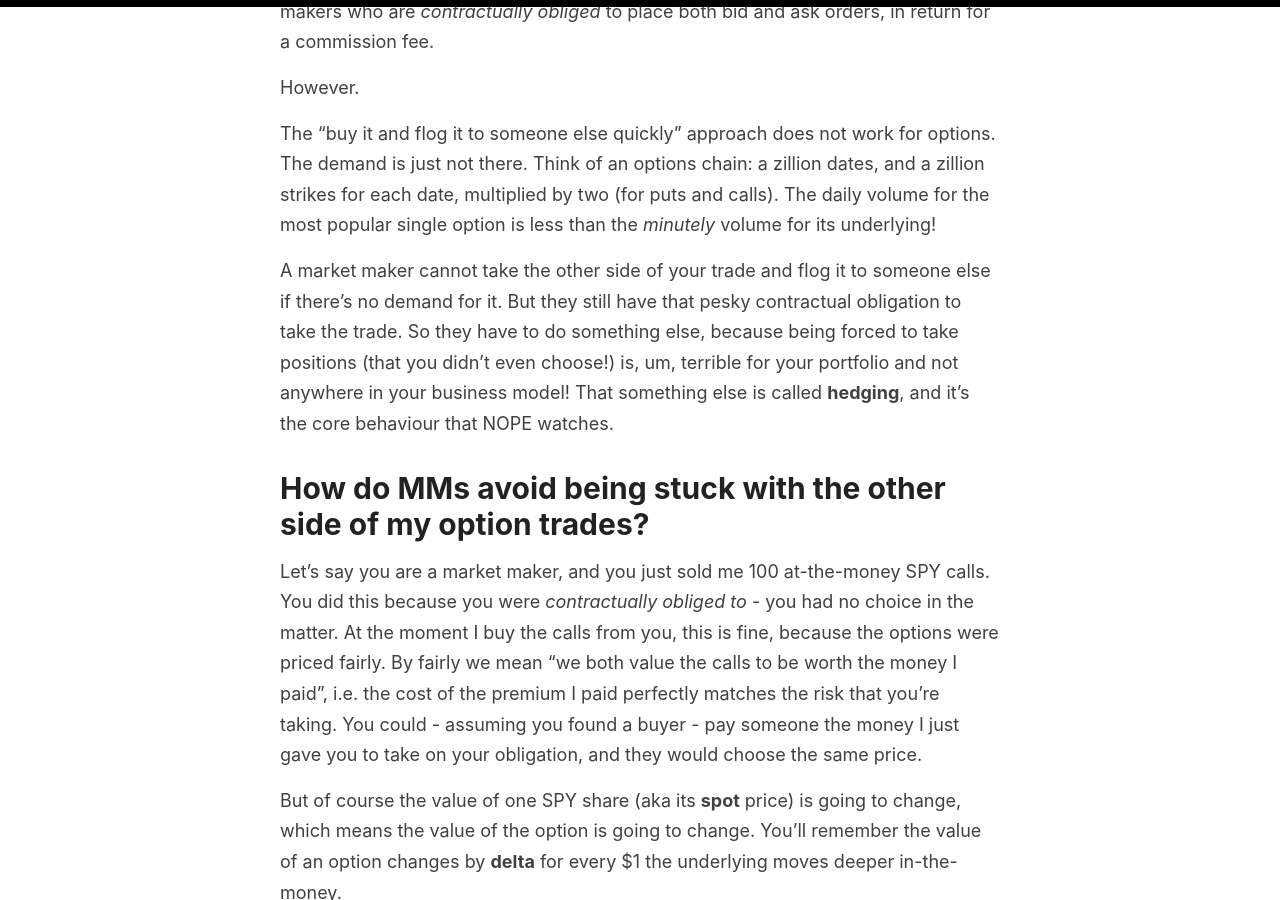
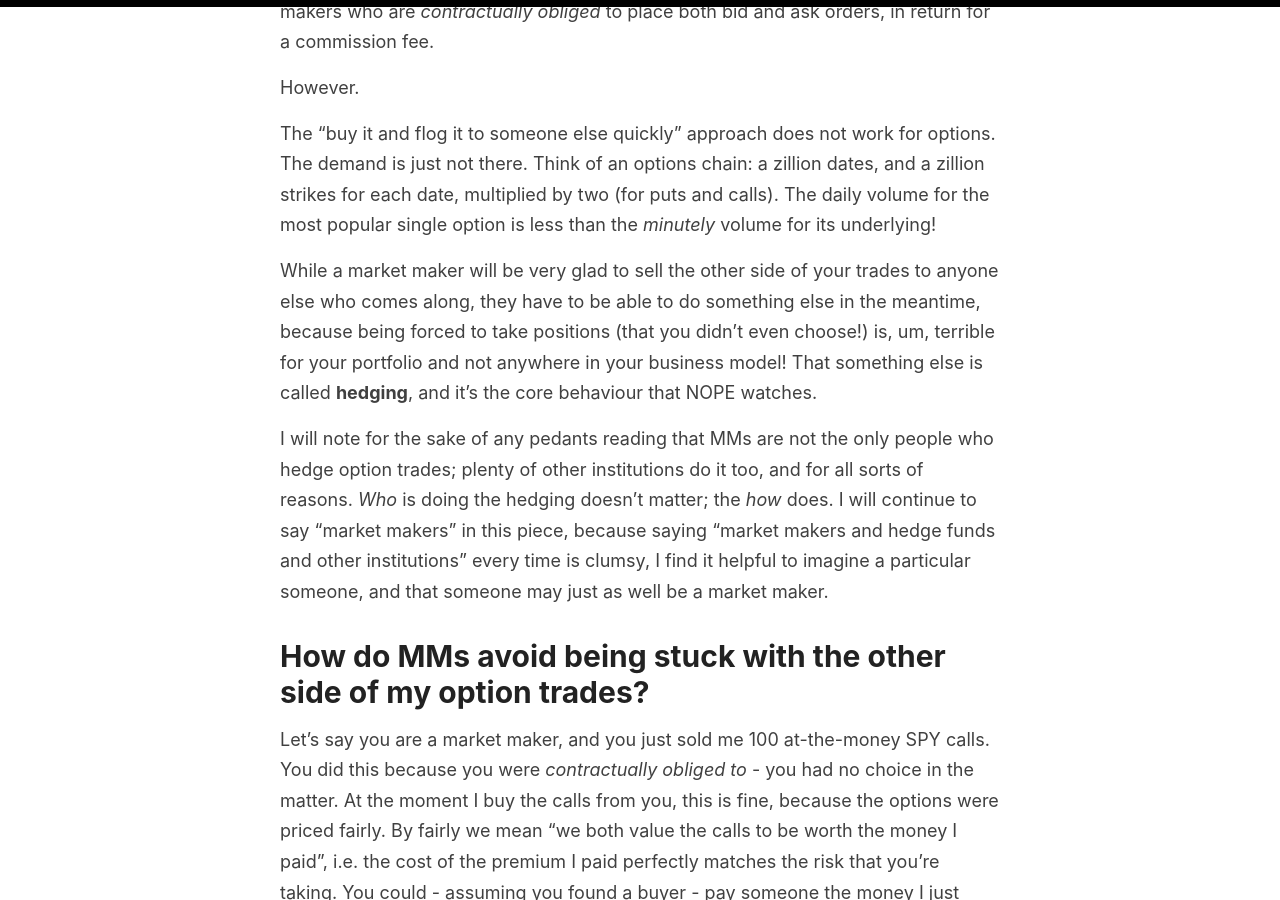
Before and after one commit to helgridly/finstuff, a Jekyll site: the page built from _posts/2021-02-25-understanding-NOPE.md, in a window 1280 px wide and 900 px high, scrolled down 1930 px. Built offline with Jekyll 4.4.1, drawn with Linux system fonts in a browser that asks for light colours; some of the changed text lies outside the part shown.

Commit message:
final edits

```diff
--- a/_posts/2021-02-19-understanding-NOPE.md
+++ b/_posts/2021-02-25-understanding-NOPE.md
@@ -45,7 +45,9 @@ However.
 
 The "buy it and flog it to someone else quickly" approach does not work for options. The demand is just not there. Think of an options chain: a zillion dates, and a zillion strikes for each date, multiplied by two (for puts and calls). The daily volume for the most popular single option is less than the _minutely_ volume for its underlying!
 
-A market maker cannot take the other side of your trade and flog it to someone else if there's no demand for it. But they still have that pesky contractual obligation to take the trade. So they have to do something else, because being forced to take positions (that you didn't even choose!) is, um, terrible for your portfolio and not anywhere in your business model! That something else is called **hedging**, and it's the core behaviour that NOPE watches.
+While a market maker will be very glad to sell the other side of your trades to anyone else who comes along, they have to be able to do something else in the meantime, because being forced to take positions (that you didn't even choose!) is, um, terrible for your portfolio and not anywhere in your business model! That something else is called **hedging**, and it's the core behaviour that NOPE watches.
+
+I will note for the sake of any pedants reading that MMs are not the only people who hedge option trades; plenty of other institutions do it too, and for all sorts of reasons. _Who_ is doing the hedging doesn't matter; the _how_ does. I will continue to say "market makers" in this piece, because saying "market makers and hedge funds and other institutions" every time is clumsy, I find it helpful to imagine a particular someone, and that someone may just as well be a market maker.
 
 # How do MMs avoid being stuck with the other side of my option trades?
 
@@ -156,7 +158,7 @@ Want to trade NOPE?
 
 More advanced reading on NOPE:
 
-- [The NOPE brain worm](https://thisismy.substack.com/p/the-nope-brain-worm): some further notes on NOPE
+- [The NOPE Brain Worm](https://thisismy.substack.com/p/the-nope-brain-worm): some further notes on NOPE
 - [Lily's writing](https://nope-its-lily.medium.com/) - in particular I'd recommend:
     - [Let's Talk About The NOPE](https://nope-its-lily.medium.com/lets-talk-about-the-nope-9426d6cf350a)
     - [Interpreting the NOPE: A Brief User's Guide](https://nope-its-lily.medium.com/interpreting-the-nope-a-brief-users-guide-41c57c1b47a0)
@@ -166,9 +168,5 @@ More advanced reading on NOPE:
 # Thanks
 
 Proofreaders:
-- @specs
-- @Toven
-- @sean,
-- @Sophos
-- @invaderkay
-- @Goat
+- [@tilmonedwards](https://twitter.com/tilmonedwards)
+- [@hunterspecs](https://twitter.com/hunterspecs) (author of The NOPE Brain Worm, linked above)
```
